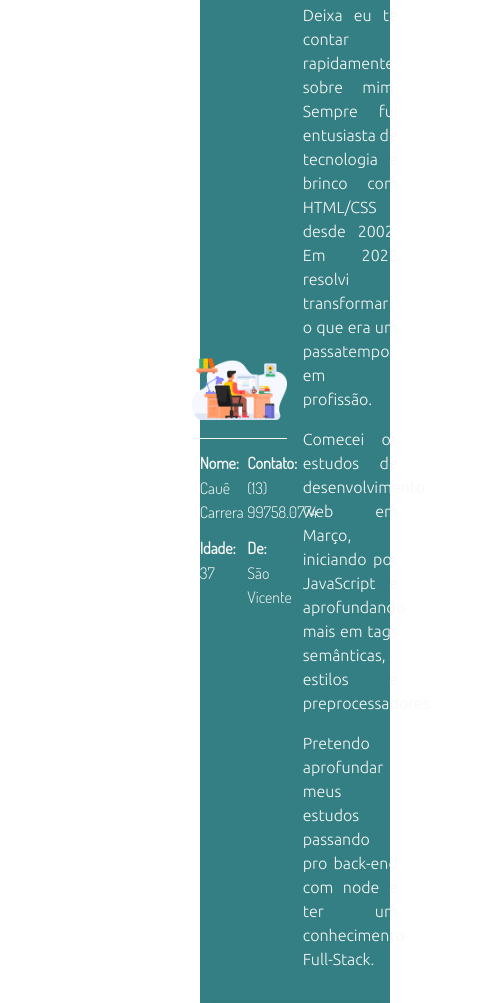
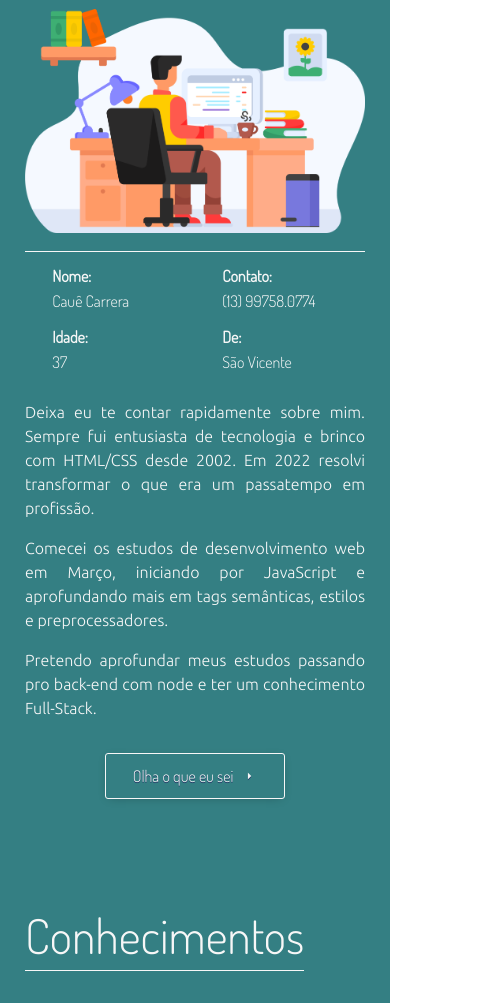
Before and after one commit to asaks84/portfolio, a website built with webpack: page src/index.html in a window 390 px wide. Shown: the part 997-2000 px from the top of the page, 504 px wide, since content can reach past the window. Built offline with nearby package versions, Linux system fonts and the light colour scheme.

Commit message:
responsive first settings

```diff
--- a/src/assets/css/menu.scss
+++ b/src/assets/css/menu.scss
@@ -3,6 +3,7 @@
 header {
   font-family: 'Dosis', sans-serif;
   flex-direction: column;
+  flex-wrap: wrap;
   position: fixed;
   align-items: center;
   gap: 3rem;
@@ -13,6 +14,12 @@ header {
   background-color: var(--nav-background);
   box-shadow: var(--box-shadow);
   z-index: 1;
+
+  @include responsive(tablet){
+    width: 100%;
+    height: 65px;
+    justify-content: center;
+  }
 
   &::before {
     content: "";
@@ -44,13 +51,14 @@ header {
 
   & > div.settings {
     width: 100%;
-    height: 100%;
+    height: 100vh;
     position: absolute;
     top: 0;
     text-align: center;
     opacity: 1;
+    visibility: hidden;
     color: var(--settings-color);
-    visibility: hidden;
+
     z-index: 10;
 
     &::before {
@@ -77,6 +85,12 @@ header {
       }
     }
   }
+
+  & .contact{
+    @include responsive(tablet){
+      display: none;
+    }
+  }
 }
 
 // Logo
@@ -86,6 +100,9 @@ header {
   width: 200px;
   height: 65px;
   justify-content: space-between;
+  @include responsive(tablet){
+    margin: 0;
+  }
 
   & .imglogo {
     width: 59px;
@@ -118,6 +135,7 @@ header {
     font-family: 'Oswald', sans-serif;
     text-align: right;
     letter-spacing: 0.8px;
+    margin: 0;
   }
 }
 
@@ -127,6 +145,10 @@ header {
   $marginnav: 0.5rem;
   $transitiontime: 200ms;
   background-color: var(--background-color);
+
+  @include responsive(tablet){
+    display: none;
+  }
   & li {
     font-size: 1.15rem;
     border: {
--- a/src/assets/css/style.scss
+++ b/src/assets/css/style.scss
@@ -2,6 +2,8 @@
 @import "mquery.scss";
 @import "./roots.scss";
 @import "menu.scss";
+
+*{ box-sizing: border-box; }
 
 html {
   scroll-behavior: smooth;
@@ -94,12 +96,21 @@ p {
   display: flex;
   width: 100%;
   justify-content: flex-end;
+
+  @include responsive(tablet){
+    flex-direction: column;
+  }
+
 }
 
 main {
   position: relative;
   width: var(--main-witdth);
   background-color: var(--background-color);
+
+  @include responsive(tablet){
+    width: 100%;
+  }
 }
 
 // SECTIONS
@@ -117,7 +128,11 @@ section p:not(:last-child) {
 
 section:not(#home) {
   & > div {
-    margin: 25px;
+    padding: 25px;
+
+    @include responsive(tablet){
+      padding-top: calc(15px + 65px);
+    }
 
     & > h1 {
       margin: 0 0 2rem 0;
@@ -203,6 +218,7 @@ section#aboutme {
   & .container {
     gap: 10px;
     justify-content: space-around;
+    flex-wrap: wrap;
   }
 
   & .firstblock {
@@ -210,12 +226,16 @@ section#aboutme {
     justify-content: center;
     align-items: center;
     flex-direction: column;
-    flex-wrap: wrap;
+
+    @include responsive(tablet){
+      width: 100%;
+    }
 
     & .profile {
-      max-width: 100%;
-      max-height: 100%;
+      width: 100%;
+      height: 100%;
       height: auto;
+      min-width: 323px;
     }
   }
 
@@ -224,6 +244,10 @@ section#aboutme {
     flex-direction: column;
     justify-content: center;
     text-align: justify;
+
+    @include responsive(tablet){
+      width: 100%;
+    }
   }
 
   & .about-info {
@@ -267,9 +291,15 @@ section#aboutme {
     }
   }
 }
-#knowledge {
-  background-color: var(--background-color);
-  color: var(--text-color);
+section#knowledge {
+  background-color: var(--background-color2);
+  color: var(--text-color2);
+
+  & > div > h1 {
+    &::after {
+      background: var(--text-color2);
+    }
+  }
 }
 #contact {
   height: 100vh;
```
Also changed, not shown: dist/assets/css/main.css.
